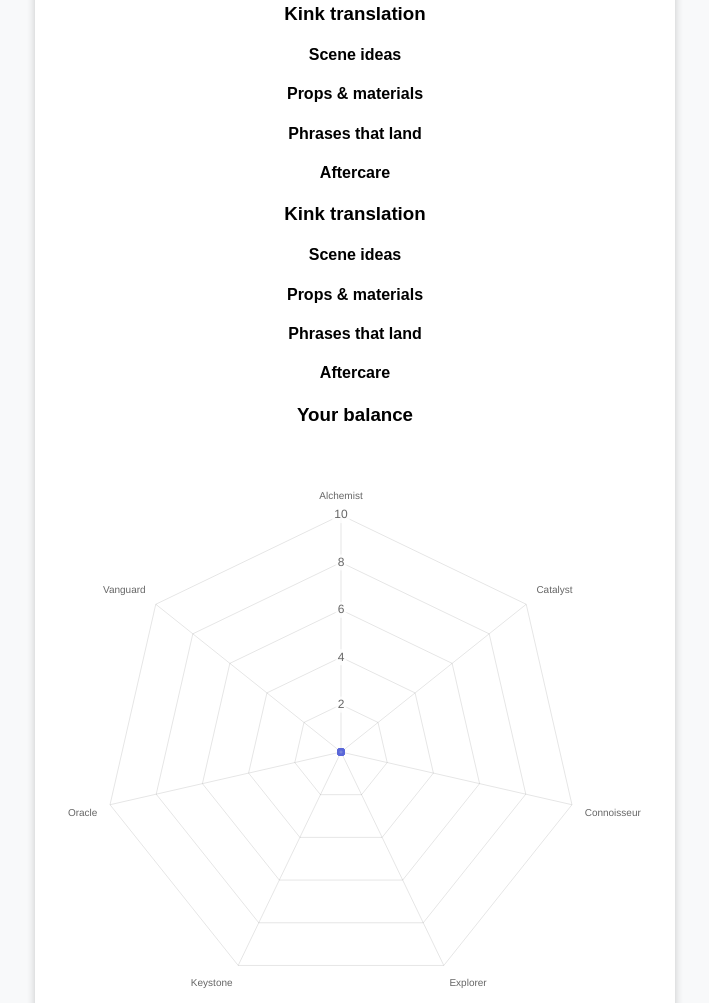
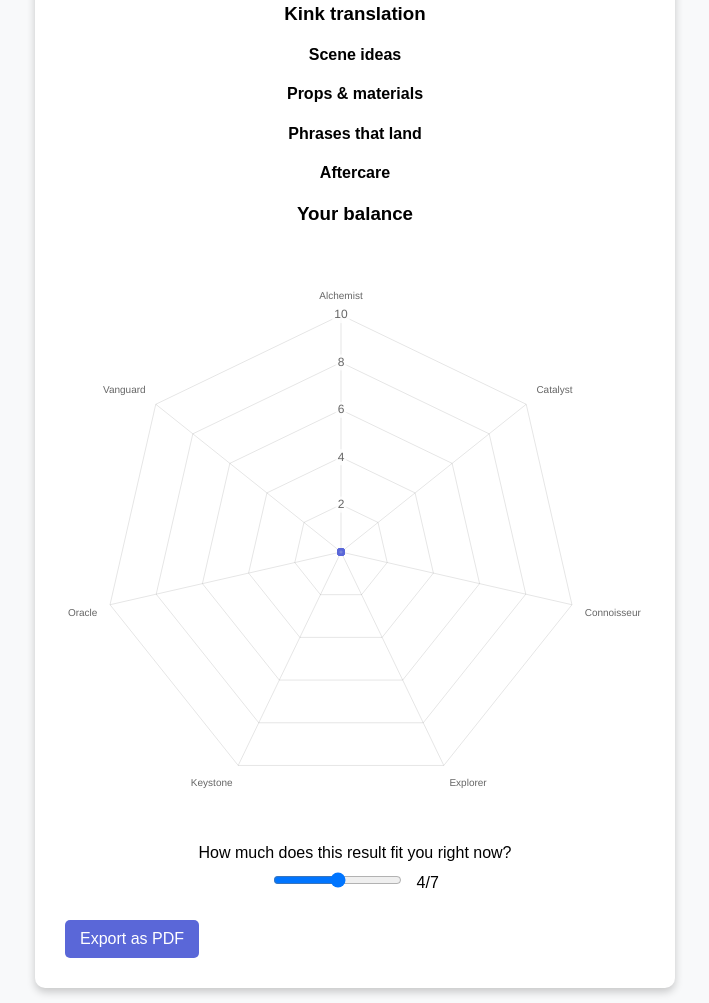
Before and after one commit to elizcurley/BDSM-Archetype-Quiz, a plain HTML site: page results.html in a window 1280 px wide. Shown: the part 1810-2813 px from the top of the page, without its empty margins (285-994 px from the left). Drawn offline with nearby package versions, Linux system fonts and the light colour scheme; files whose address does not match are found by name.

Commit message:
removed duplicate in results

```diff
--- a/results.html
+++ b/results.html
@@ -82,15 +82,6 @@
 </section>
 
 
-<section class="kink">
-  <h3>Kink translation</h3>
-  <h4>Scene ideas</h4><ul id="kink-scenes"></ul>
-  <h4>Props & materials</h4><ul id="kink-props"></ul>
-  <h4>Phrases that land</h4><ul id="kink-comms"></ul>
-  <h4>Aftercare</h4><ul id="kink-care"></ul>
-</section>
-
-
     <section class="viz">
       <h3>Your balance</h3>
       <canvas id="spider-graph" width="400" height="400" aria-label="Archetype radar"></canvas>
```
